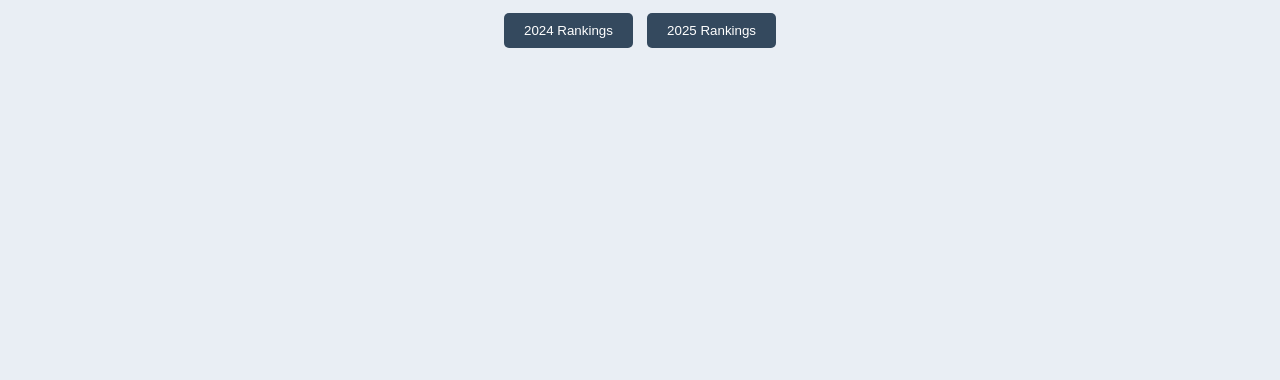
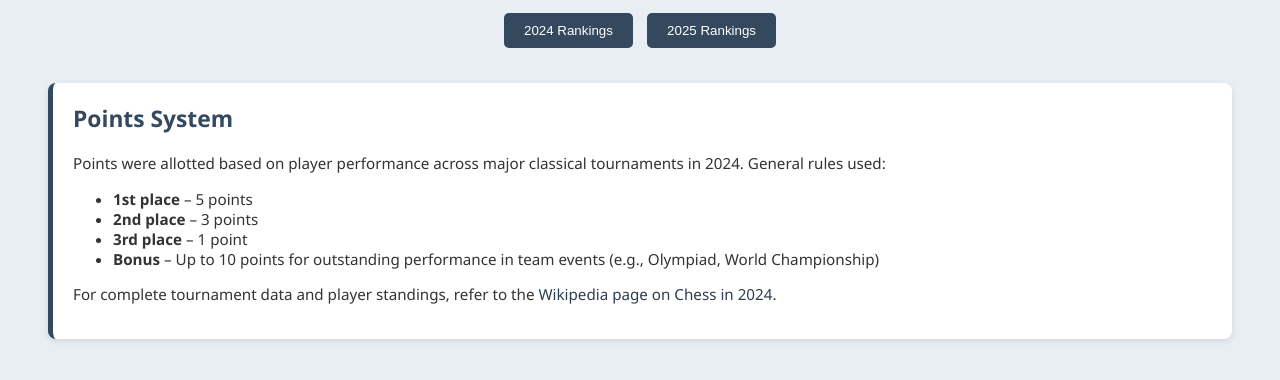
Before and after one commit to Chesswiz2794/chessrankings, a plain HTML site: page index.html in a window 1280 px wide. Shown: the part 134-514 px from the top of the page. Drawn offline with Linux system fonts and the light colour scheme.

Commit message:
Update index.html

```diff
--- a/index.html
+++ b/index.html
@@ -280,5 +280,17 @@
       evt.currentTarget.className += " active";
     }
   </script>
+<div class="note">
+    <h2>Points System</h2>
+    <p>Points were allotted based on player performance across major classical tournaments in 2024. General rules used:</p>
+    <ul>
+      <li><strong>1st place</strong> – 5 points</li>
+      <li><strong>2nd place</strong> – 3 points</li>
+      <li><strong>3rd place</strong> – 1 point</li>
+      <li><strong>Bonus</strong> – Up to 10 points for outstanding performance in team events (e.g., Olympiad, World Championship)</li>
+    </ul>
+    <p>For complete tournament data and player standings, refer to the <a href="https://en.wikipedia.org/wiki/2024_in_chess#April" target="_blank">Wikipedia page on Chess in 2024</a>.</p>
+  </div>
+
 </body>
 </html>
```
